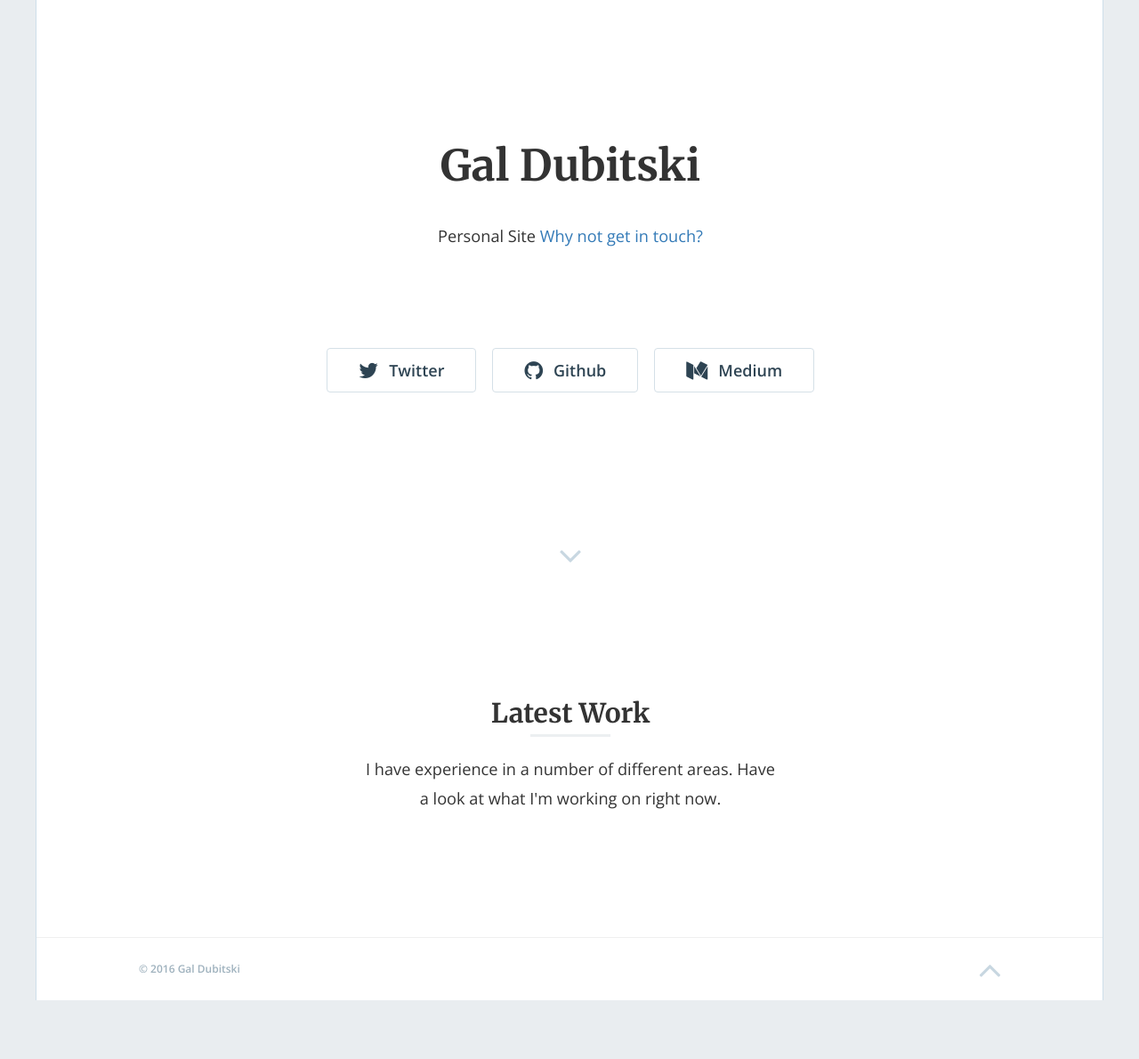
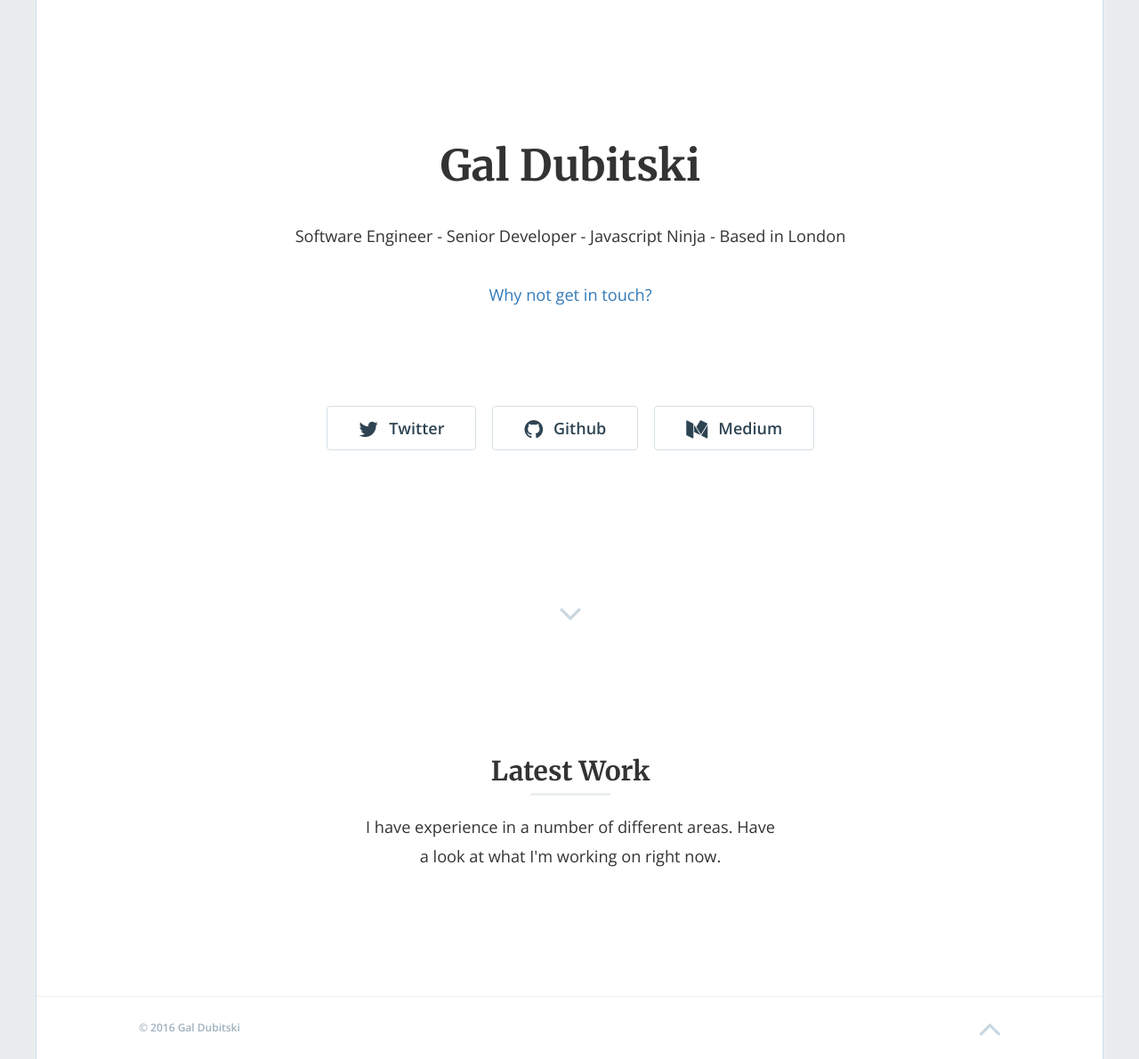
Before and after one commit to galmail/galmail.github.io, a Jekyll site: the page built from index.html, in a window 1280 px wide. Shown: the whole page at 89% size. Built offline with Jekyll 4.4.1, drawn with Linux system fonts in a browser that asks for light colours; nearby versions of some CDN libraries; before the commit the page ends 1124 px from its top, so only the background shows below that.

Commit message:
fixed title

```diff
--- a/_data/global.yml
+++ b/_data/global.yml
@@ -1,6 +1,6 @@
 # Site Settings
 title: "Gal Dubitski"
-description: "Personal Site"
+description: "Software Engineer - Senior Developer - Javascript Ninja - Based in London<br/><br/>"
 url: 'http://gal.js.org' # the base hostname & protocol for your site
 nav: "false"
 footer_text: '© 2016 Gal Dubitski'
```
Also changed, not shown: 9 other files.
